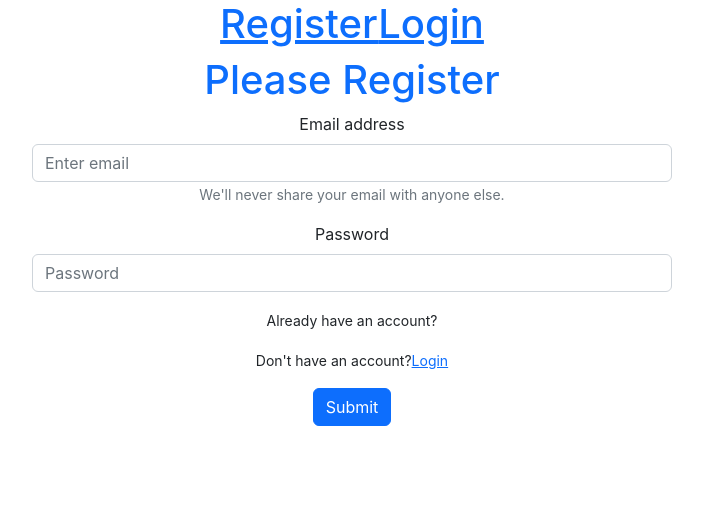
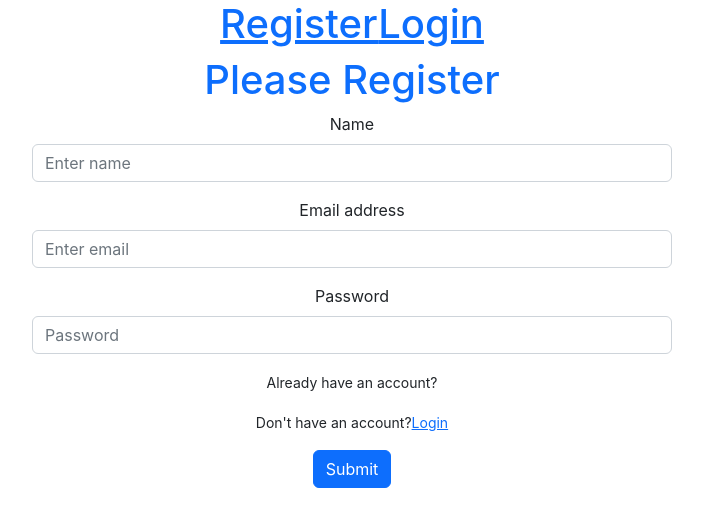
Before and after one commit to HasanMdKamrul/Email-password-form-validation, a React (Create React App) app: page / in a window 1280 px wide. Shown: the top 526 px of the page, without its empty margins (288-991 px from the left). Built offline with nearby package versions, Linux system fonts and the light colour scheme.

Commit message:
Profile name updated

```diff
--- a/src/components/BootStrapRegister.js
+++ b/src/components/BootStrapRegister.js
@@ -1,101 +1,130 @@
-import { createUserWithEmailAndPassword, getAuth, sendEmailVerification } from 'firebase/auth';
-import { useState } from 'react';
-import Button from 'react-bootstrap/Button';
-import Form from 'react-bootstrap/Form';
-import { Link } from 'react-router-dom';
-import app from '../firebase/firebase.init';
+import {
+  createUserWithEmailAndPassword,
+  getAuth,
+  sendEmailVerification,
+  updateProfile
+} from "firebase/auth";
+import { useState } from "react";
+import Button from "react-bootstrap/Button";
+import Form from "react-bootstrap/Form";
+import { Link } from "react-router-dom";
+import app from "../firebase/firebase.init";
 
-const auth = getAuth(app)
+const auth = getAuth(app);
 
 function BootStrapRegister() {
+  const [passwordError, setPasswordError] = useState("");
+  const [success, setSuccess] = useState(false);
 
-  const [passwordError, setPasswordError] = useState("");
-  const [success,setSuccess] = useState(false);
+  const updateUserInfo = (name)=>{
+     updateProfile(auth.currentUser,{
+      displayName:name,
+    }).then(()=> console.log('Profie name updated'))
+  }
 
 
-
-  const verifyEmail = async()=>{
+  const verifyEmail = async () => {
     const verified = await sendEmailVerification(auth.currentUser);
 
     return verified;
+  };
 
-  }
-
-
-  const handleSubmit = event => {
+  const handleSubmit = (event) => {
     event.preventDefault();
     const email = event.target.email.value;
+    const name = event.target.name.value;
     const password = event.target.password.value;
 
-    console.log(email,password);
+    console.log(email, password, name);
 
     setSuccess(false);
 
     if (!/(?=.*[A-Z].*[A-Z])/.test(password)) {
-      setPasswordError('Please provide at least 2 uppercase letters');
-      return;
-    };
-
-    if (password.length < 6) {
-      setPasswordError('Please provide at least 6 charecters');
-      return;
-    };
-
-    if (!/(?=.*[!@#$&*])/.test(password)) {
-      setPasswordError('Ensure string has one special case letter.');
+      setPasswordError("Please provide at least 2 uppercase letters");
       return;
     }
 
-    setPasswordError('');
+    if (password.length < 6) {
+      setPasswordError("Please provide at least 6 charecters");
+      return;
+    }
 
-   const emailAndPassAuthentication = async () =>{
+    if (!/(?=.*[!@#$&*])/.test(password)) {
+      setPasswordError("Ensure string has one special case letter.");
+      return;
+    }
+
+    setPasswordError("");
+
+    const emailAndPassAuthentication = async () => {
       try {
-      const result = await createUserWithEmailAndPassword(auth,email,password);
+        const result = await createUserWithEmailAndPassword(
+          auth,
+          email,
+          password
+        );
         console.log(result.user);
         setSuccess(true);
+        updateUserInfo(name);
         event.target.reset();
         // ** amar register successfull hole ami ekta verification mail pathabo
         // verifyEmail();
 
-      verifyEmail() && alert('Ting')
+
+        verifyEmail() && alert("Ting");
+        // ** name ta pabo
 
 
 
       } catch (error) {
-      console.error('error:', error);
+        console.error("error:", error);
         setPasswordError(error.message);
+      }
     };
 
+    emailAndPassAuthentication();
   };
 
-   emailAndPassAuthentication()
-
-  }
 
   return (
-   <div className='w-50 mx-auto'>
-    <h1 className='text-primary'>Please Register</h1>
+    <div className="w-50 mx-auto">
+      <h1 className="text-primary">Please Register</h1>
       <Form onSubmit={handleSubmit}>
+        <Form.Group className="mb-3" controlId="formBasicName">
+          <Form.Label>Name</Form.Label>
+          <Form.Control
+            type="text"
+            name="name"
+            placeholder="Enter name"
+            required
+          />
+        </Form.Group>
         <Form.Group className="mb-3" controlId="formBasicEmail">
           <Form.Label>Email address</Form.Label>
-        <Form.Control type="email" name="email" placeholder="Enter email" required />
-        <Form.Text className="text-muted">
-          We'll never share your email with anyone else.
-        </Form.Text>
+          <Form.Control
+            type="email"
+            name="email"
+            placeholder="Enter email"
+            required
+          />
         </Form.Group>
 
         <Form.Group className="mb-3" controlId="formBasicPassword">
           <Form.Label>Password</Form.Label>
-        <Form.Control name="password" type="password" placeholder="Password" required/>
+          <Form.Control
+            name="password"
+            type="password"
+            placeholder="Password"
+            required
+          />
         </Form.Group>
-      <small>Already have an account?   </small>
+        <small>Already have an account? </small>
         <p>{passwordError}</p>
-      {
-        success && <p>User created successfully</p>
-      }
+        {success && <p>User created successfully</p>}
         <p>
-        <small>Don't have an account?
-            <Link to='/login'>Login</Link>
+          <small>
+            Don't have an account?
+            <Link to="/login">Login</Link>
           </small>
         </p>
         <Button variant="primary" type="submit">
```
Lines whose indentation alone changed are shown as unchanged.
